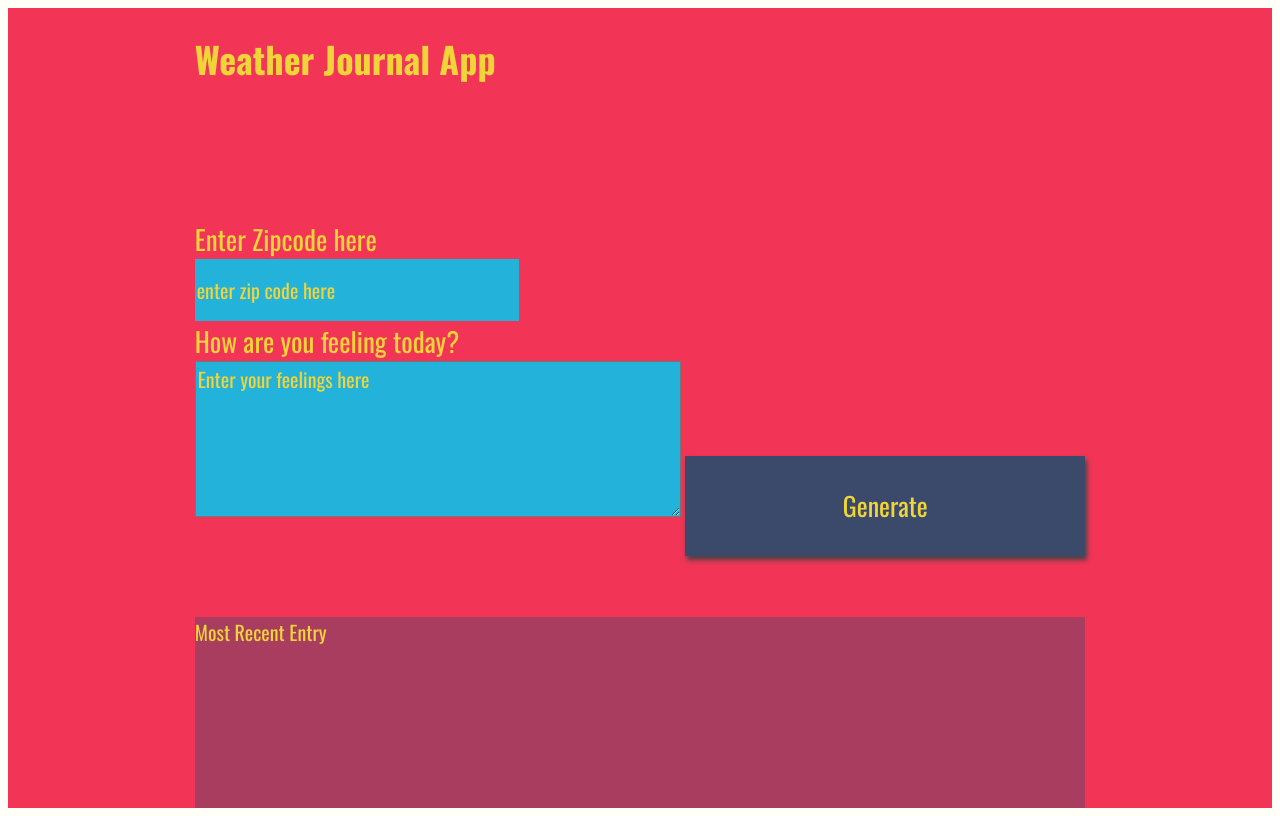
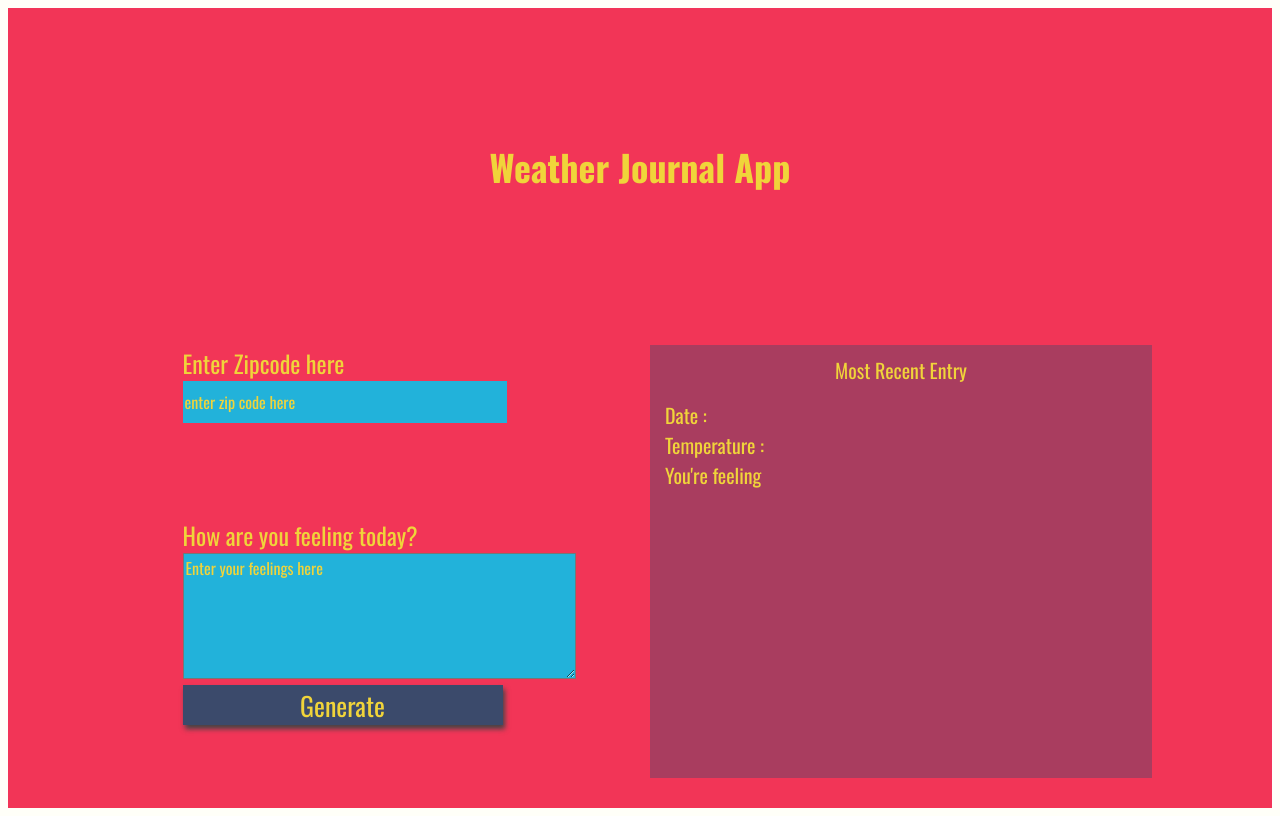
Before and after one commit to melsayedshoaib/Weather_Journal_App, a website: page website/index.html in a window 1280 px wide. Drawn offline with nearby package versions, Linux system fonts and the light colour scheme; a web font is replaced by a local one.

Commit message:
Update css

```diff
--- a/website/style.css
+++ b/website/style.css
@@ -1,13 +1,14 @@
-body{
+body {
     background: #fffff8;
     font-family: -apple-system, BlinkMacSystemFont, sans-serif;
 }
 
-#app{
+#app {
     display: grid;
     grid-auto-rows: minmax(150px, auto);
-    /* grid-template-columns:  */
-    height:100vh;
+    grid-template-columns: 1fr;
+    grid-template-areas: "headline" "form" "entry";
+    padding: 0 15vh;
     background: #f23557;
     color: #f0d43a;
     justify-content: center;
@@ -16,57 +17,82 @@ body{
     font-family: 'Oswald', sans-serif;
 }
 
-.holder{
-
+@media (min-width: 768px) {
+    #app {
+        grid-template-columns: 1fr 1fr;
+        grid-template-areas: "headline headline" "form entry";
+        height: 100vh;
+    }
 }
 
-.entry{
+.entry {
     background: rgba(59, 74, 107, .4);
+    grid-area: entry;
+    margin-bottom: 30px;
 }
 
-#entryHolder{
-
+form {
+    grid-area: form;
+    display: grid;
+    justify-content: center;
+    width: 50%;
+    margin: 0 auto;
+    grid-gap: 10px;
 }
 
-#date{
-
+#entryHolder {
+    padding: 15px;
 }
 
-#temp{
-
+#date::before {
+    content: "Date : ";
 }
 
-#content{
+#temp::before {
+    content: "Temperature : ";
+}
 
+#content::before {
+    content: "You're feeling ";
 }
 
 .headline {
-
-}
-.title{
-
+    display: grid;
+    grid-area: headline;
+    align-self: center;
+    justify-content: center;
 }
 
-/*  Basic Styling To Override Default For Basic HTML Elements */
-label{
-    display:block;
-    font-size: 27px;
+.title {
+    display: inline-flex;
+    margin-top: 10px;
+    justify-content: center;
+    align-self: center;
+    width: 100%;
 }
 
-input{
-    display:block;
-    height: 60px;
+
+/*  Basic Styling To Override Default For Basic HTML Elements */
+
+label {
+    display: block;
+    font-size: 24px;
+}
+
+input {
+    display: block;
+    height: 40px;
     width: 320px;
-    background:#22b2da;
+    background: #22b2da;
     color: #f0d43a;
-    font-size: 20px;
+    font-size: 16px;
     font-family: 'Oswald', sans-serif;
     border: none;
 }
 
-button{
-    width: 400px;
-    height: 100px;
+button {
+    width: 320px;
+    height: 40px;
     background: #3b4a6b;
     color: #f0d43a;
     font-size: 26px;
@@ -74,38 +100,49 @@ button{
     border: none;
     box-shadow: 2px 4px 5px #444;
 }
-h1{
+
+button.invalid {
+    cursor: not-allowed;
+}
+
+h1 {
     font-size: 36px;
 }
 
-textarea{
-    background:#22b2da;
+textarea {
+    background: #22b2da;
     color: #f0d43a;
-    font-size: 20px;
+    font-size: 16px;
     font-family: 'Oswald', sans-serif;
 }
+
+
 /* Reset style for HTML element on active to have no border*/
+
 input:focus,
 select:focus,
 textarea:focus,
 button:focus {
     outline: none;
 }
+
+
 /* Style for Placeholder Text*/
-::placeholder { /* Firefox, Chrome, Opera */
+
+::placeholder {
+    /* Firefox, Chrome, Opera */
     color: #f0d43a;
     font-family: 'Oswald', sans-serif;
-
 }
 
-:-ms-input-placeholder { /* Internet Explorer 10-11 */
+:-ms-input-placeholder {
+    /* Internet Explorer 10-11 */
     color: #f0d43a;
     font-family: 'Oswald', sans-serif;
-
 }
 
-::-ms-input-placeholder { /* Microsoft Edge */
+::-ms-input-placeholder {
+    /* Microsoft Edge */
     color: #f0d43a;
     font-family: 'Oswald', sans-serif;
-
 }
```
